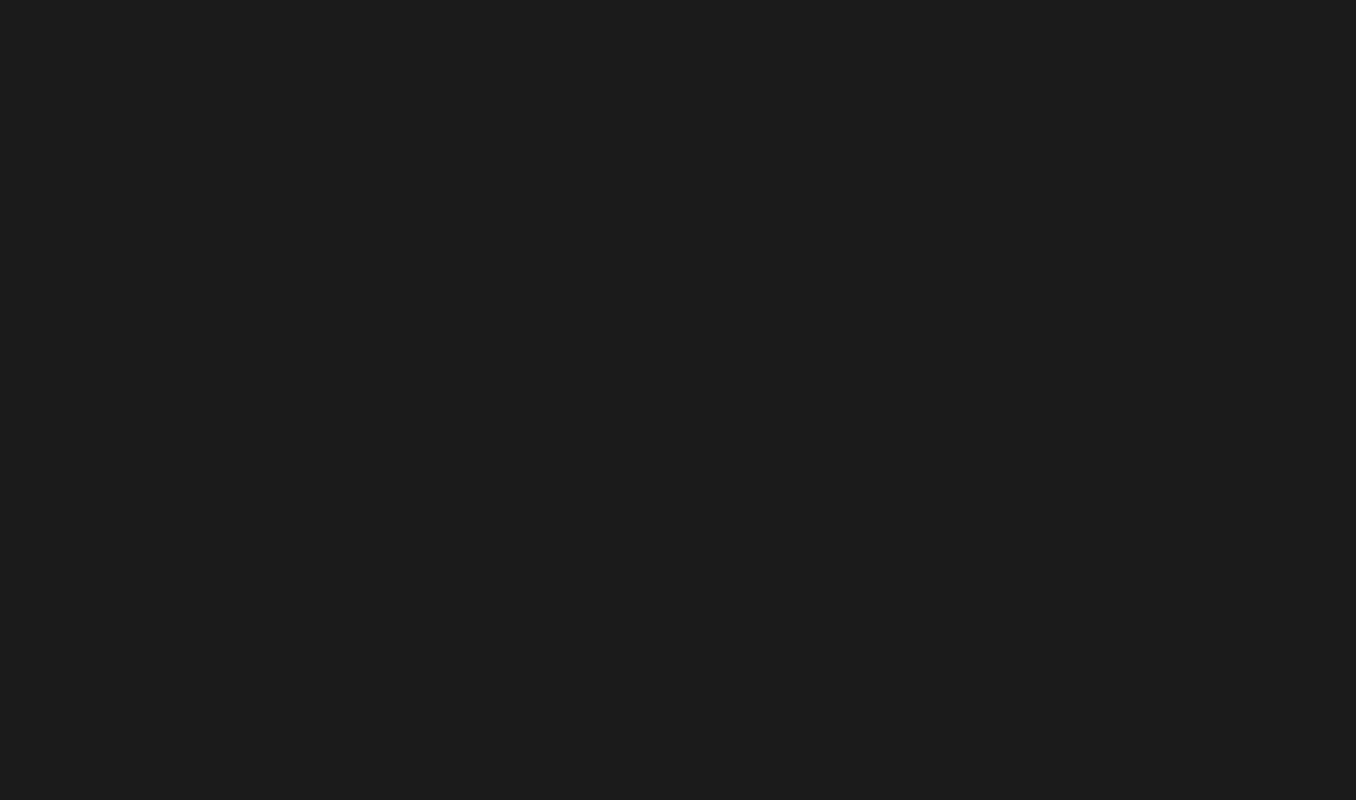
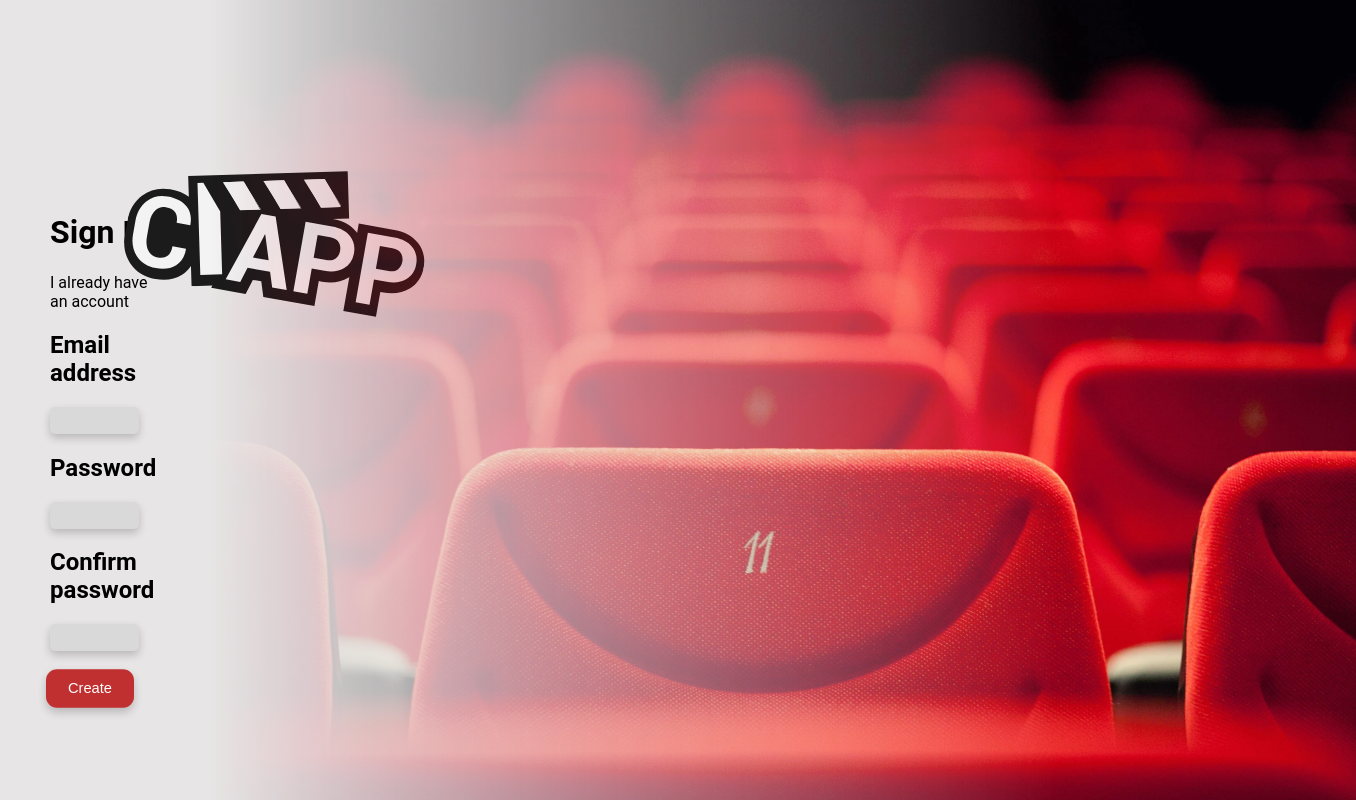
Before and after one commit to jtothmark2/project-day, a React (Create React App) app in the folder frontend/clapp/: page /register in a window 1280 px wide. Before the commit this address had no page. Shown: the whole page, 1356 px wide, since content can reach past the window. Built offline with nearby package versions, Linux system fonts and the light colour scheme.

Commit message:
register page design

```diff
--- a/frontend/clapp/src/App.css
+++ b/frontend/clapp/src/App.css
@@ -171,3 +171,19 @@ a:hover{
   left: 10%;
   transform: rotate(10deg);
 }
+
+
+.loginBtn {
+  padding: 10px 20px;
+  background-color: var(--primary);
+  color: white;
+  transform: scale(1.1);
+  border-radius: 10px;
+  border: none;
+  margin-top: 20px;
+  box-shadow: 0 4px 8px 0 rgba(0, 0, 0, 0.2);
+}
+
+.loginBtn:hover {
+  transform: scale(1.1);
+}
--- /dev/null
+++ b/frontend/clapp/src/Register.js
@@ -0,0 +1,39 @@
+import './App.css';
+import {Component, React} from 'react';
+import { Call } from './api';
+import { Link } from 'react-router-dom';
+import {ReactComponent as Logo} from './assets/clapp_logo.svg';
+
+class Register extends Component {
+  componentDidMount(){
+
+  }
+  render(){
+    return (
+      <div className="App">
+        <div className='login-container'>
+          <div className='infos'>
+          <Logo className="logo"></Logo>
+              <h1>Sign In</h1>
+                <Link to={'/login'}>I already have an account</Link>
+                <div className='user-field'>
+                  <h2>Email address</h2>
+                  <input></input>
+                </div>
+                <div className='user-field'>
+                  <h2>Password</h2>
+                  <input></input>
+                </div>
+                <div className='user-field'>
+                  <h2>Confirm password</h2>
+                  <input></input>
+                </div>
+                <button className='loginBtn'>Create</button>
+          </div>
+          <img className='hero' src={require('./assets/cinema_singinUp.jpg')}></img>
+        </div>
+      </div>
+    );
+  }
+}
+export default Register;
--- a/frontend/clapp/src/index.js
+++ b/frontend/clapp/src/index.js
@@ -5,6 +5,7 @@ import reportWebVitals from './reportWebVitals';
 import { BrowserRouter, Route, Routes} from 'react-router-dom';
 import Tickets from './Tickets';
 import Login from './Login';
+import Register from './Register';
 
 const root = ReactDOM.createRoot(document.getElementById('root'));
 root.render(
@@ -14,6 +15,7 @@ root.render(
     <Route exact={true} path="/tickets" element={<Tickets />} />
 
     <Route exact={true} path="/login" element={<Login />} />
+    <Route exact={true} path="/register" element={<Register />} />
 
   </Routes>
 </BrowserRouter>
```
